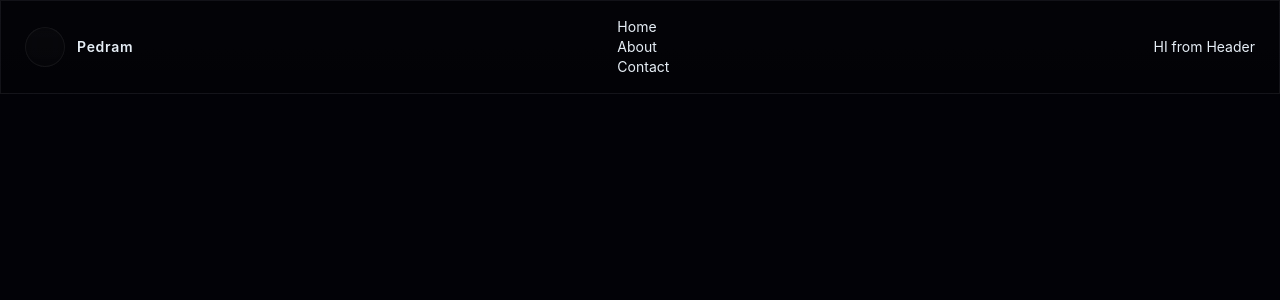
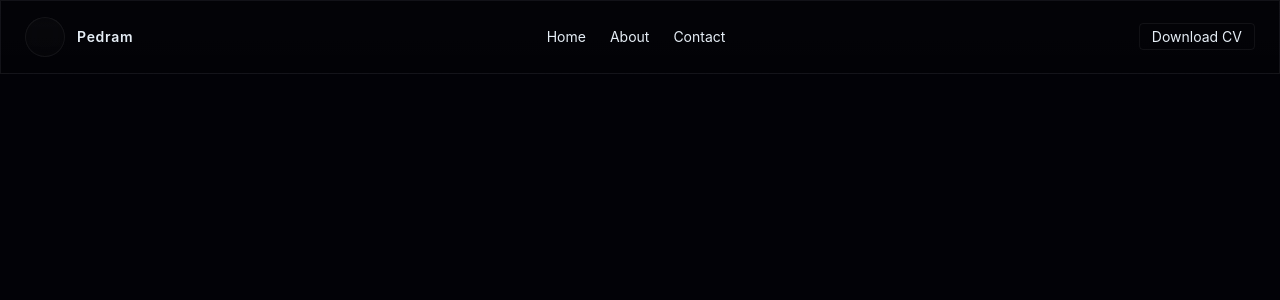
Before and after one commit to pedrambabazadeh/personal-web-modern, an Angular app: page / in a window 1280 px wide. Shown: the top 300 px of the page. Built offline with nearby package versions, Linux system fonts and the light colour scheme.

Commit message:
nav completed

```diff
--- a/src/app/components/header/header.html
+++ b/src/app/components/header/header.html
@@ -8,7 +8,9 @@
         </a>
         <app-nav-bar></app-nav-bar>
          <div>
-            HI from Header
+            <a href="#" class="px-3 py-1 border rounded border-[rgba(255,255,255,0.06)]">
+                Download CV
+            </a>
         </div>
     </nav>
 </header>
--- a/src/app/components/nav-bar/nav-bar.html
+++ b/src/app/components/nav-bar/nav-bar.html
@@ -1,4 +1,4 @@
-<ul class="">
+<ul class="nav gap-6 items-center hidden md:flex">
 <li *ngFor="let item of navigation">
   <a [routerLink]="item.link">{{ item.name }}</a>
 </li>
```
